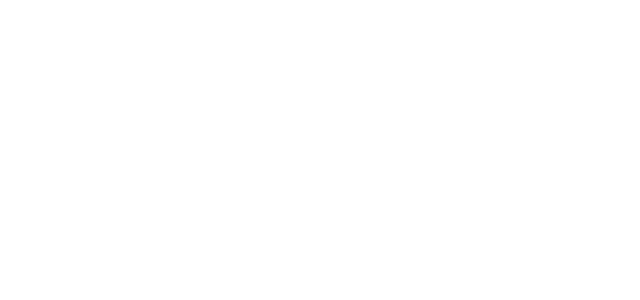
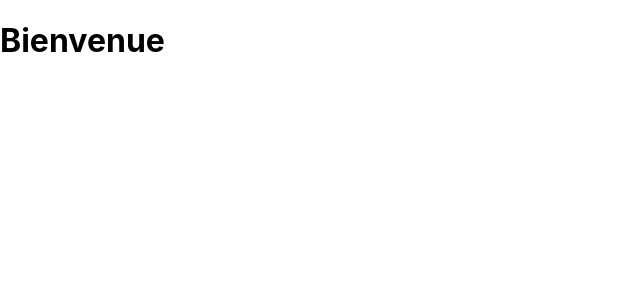
Before and after one commit to Maxence-P/Hackathon_01, a React (Create React App) app: page / in a window 1280 px wide. Shown: the top 300 px of the page, without its empty margins (0-640 px from the left). Built offline with nearby package versions, Linux system fonts and the light colour scheme.

Commit message:
fixbug header

```diff
--- a/src/App.js
+++ b/src/App.js
@@ -1,9 +1,10 @@
-
+import React from 'react';
+import History from './components/History';
 
 function App() {
   return (
     <div className="App">
-
+    < History />
     </div>
   );
 }
```
Also changed, not shown: src/components/History.jsx (+6 -6 lines).
